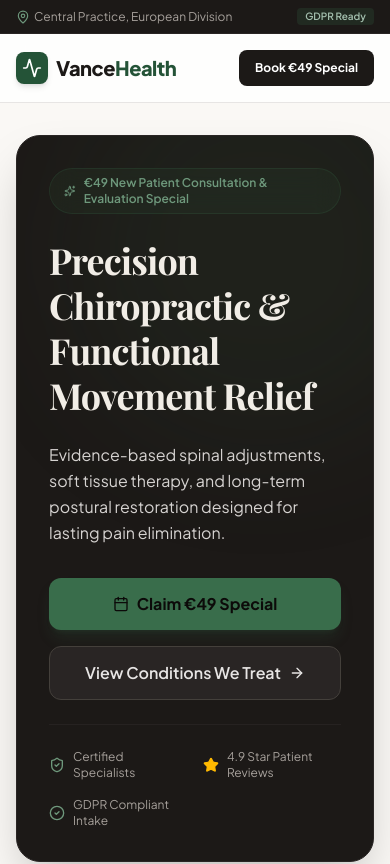
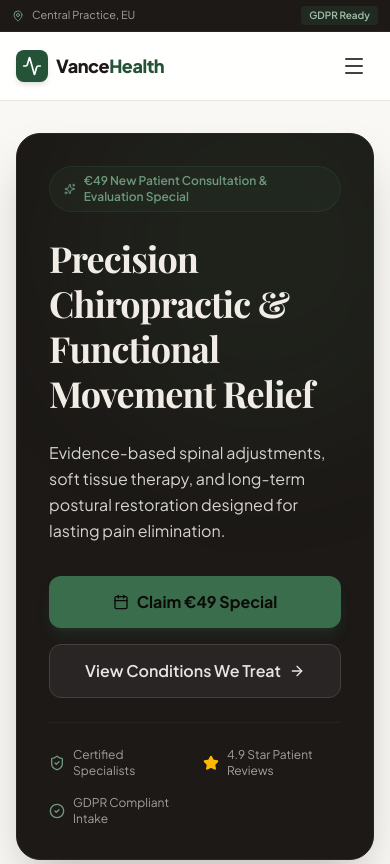
Before and after one commit to drealslick/Chiropractor-web-demo, a React (Vite) app: page / in a window 390 px wide. Shown: the top 864 px of the page. Built offline with nearby package versions, Linux system fonts and the light colour scheme; a web font is replaced by a local one.

Commit message:
Update App.tsx

```diff
--- a/src/App.tsx
+++ b/src/App.tsx
@@ -1,6 +1,6 @@
-import React from 'react';
+import React, { useState } from 'react';
 import { BrowserRouter as Router, Routes, Route, Link } from 'react-router-dom';
-import { Activity, Phone, MapPin } from 'lucide-react';
+import { Activity, Phone, MapPin, Menu, X } from 'lucide-react';
 
 import Home from './pages/Home';
 import Conditions from './pages/Conditions';
@@ -10,30 +10,45 @@ import About from './pages/About';
 import Contact from './pages/Contact';
 
 export default function App() {
+  const [mobileMenuOpen, setMobileMenuOpen] = useState(false);
+
   return (
     <Router>
       <div className="min-h-screen flex flex-col bg-stone-50 text-stone-900 selection:bg-emerald-500 selection:text-white">
-        {/* Top Info Bar */}
-        <div className="bg-stone-900 text-stone-400 text-xs py-2 px-4 border-b border-stone-800">
-          <div className="max-w-7xl mx-auto flex justify-between items-center">
-            <div className="flex items-center gap-4">
-              <span className="flex items-center gap-1"><MapPin className="w-3.5 h-3.5 text-emerald-400" /> Central Practice, European Division</span>
-              <span className="hidden sm:flex items-center gap-1"><Phone className="w-3.5 h-3.5 text-emerald-400" /> Direct Line: +44 20 7946 0912</span>
+        {/* Top Info Bar - Optimized for mobile wrap */}
+        <div className="bg-stone-900 text-stone-400 text-[11px] py-1.5 px-3 border-b border-stone-800">
+          <div className="max-w-7xl mx-auto flex justify-between items-center gap-2">
+            <div className="flex items-center gap-2 truncate">
+              <MapPin className="w-3 h-3 text-emerald-400 shrink-0" />
+              <span className="truncate">Central Practice, EU</span>
             </div>
-            <span className="bg-emerald-500/20 text-emerald-300 font-semibold px-2 py-0.5 rounded text-[10px]">GDPR Ready</span>
+            <div className="flex items-center gap-3 shrink-0">
+              <span className="hidden sm:inline-flex items-center gap-1">
+                <Phone className="w-3 h-3 text-emerald-400" /> +44 20 7946 0912
+              </span>
+              <span className="bg-emerald-500/20 text-emerald-300 font-semibold px-2 py-0.5 rounded text-[10px]">
+                GDPR Ready
+              </span>
+            </div>
           </div>
         </div>
 
         {/* Header Navigation */}
-        <header className="bg-white/80 backdrop-blur-md border-b border-stone-200 sticky top-0 z-50">
-          <div className="max-w-7xl mx-auto px-4 py-4 flex items-center justify-between">
-            <Link to="/" className="flex items-center gap-2 font-extrabold text-xl text-stone-900 tracking-tight">
+        <header className="bg-white/90 backdrop-blur-md border-b border-stone-200 sticky top-0 z-50">
+          <div className="max-w-7xl mx-auto px-4 py-3.5 flex items-center justify-between">
+            {/* Logo */}
+            <Link
+              to="/"
+              className="flex items-center gap-2 font-extrabold text-lg md:text-xl text-stone-900 tracking-tight"
+              onClick={() => setMobileMenuOpen(false)}
+            >
               <div className="w-8 h-8 bg-emerald-600 rounded-lg flex items-center justify-center text-white shadow-md">
                 <Activity className="w-5 h-5" />
               </div>
               <span>Vance<span className="text-emerald-600">Health</span></span>
             </Link>
 
+            {/* Desktop Navigation */}
             <nav className="hidden md:flex gap-8 text-sm font-semibold text-stone-600">
               <Link to="/" className="hover:text-emerald-600 transition">Home</Link>
               <Link to="/conditions" className="hover:text-emerald-600 transition">Conditions</Link>
@@ -42,13 +57,76 @@ export default function App() {
               <Link to="/contact" className="hover:text-emerald-600 transition">Contact</Link>
             </nav>
 
-            <Link
-              to="/first-visit"
-              className="bg-stone-900 hover:bg-emerald-600 text-white text-xs font-bold px-4 py-2.5 rounded-lg transition"
-            >
-              Book €49 Special
-            </Link>
+            {/* Desktop CTA & Mobile Menu Toggle */}
+            <div className="flex items-center gap-2">
+              <Link
+                to="/first-visit"
+                className="hidden sm:inline-block bg-stone-900 hover:bg-emerald-600 text-white text-xs font-bold px-4 py-2.5 rounded-lg transition"
+              >
+                Book €49 Special
+              </Link>
+
+              {/* Mobile Hamburger Button */}
+              <button
+                onClick={() => setMobileMenuOpen(!mobileMenuOpen)}
+                className="md:hidden p-2 text-stone-700 hover:text-stone-900 rounded-lg focus:outline-none"
+                aria-label="Toggle Navigation"
+              >
+                {mobileMenuOpen ? <X className="w-6 h-6" /> : <Menu className="w-6 h-6" />}
+              </button>
+            </div>
           </div>
+
+          {/* Mobile Dropdown Navigation Menu */}
+          {mobileMenuOpen && (
+            <div className="md:hidden bg-white border-b border-stone-200 px-4 pt-2 pb-6 space-y-3 shadow-xl">
+              <Link
+                to="/"
+                onClick={() => setMobileMenuOpen(false)}
+                className="block py-2 text-base font-semibold text-stone-800 hover:text-emerald-600 border-b border-stone-100"
+              >
+                Home
+              </Link>
+              <Link
+                to="/conditions"
+                onClick={() => setMobileMenuOpen(false)}
+                className="block py-2 text-base font-semibold text-stone-800 hover:text-emerald-600 border-b border-stone-100"
+              >
+                Conditions We Treat
+              </Link>
+              <Link
+                to="/first-visit"
+                onClick={() => setMobileMenuOpen(false)}
+                className="block py-2 text-base font-semibold text-stone-800 hover:text-emerald-600 border-b border-stone-100"
+              >
+                First Visit Guide
+              </Link>
+              <Link
+                to="/about"
+                onClick={() => setMobileMenuOpen(false)}
+                className="block py-2 text-base font-semibold text-stone-800 hover:text-emerald-600 border-b border-stone-100"
+              >
+                About the Clinic
+              </Link>
+              <Link
+                to="/contact"
+                onClick={() => setMobileMenuOpen(false)}
+                className="block py-2 text-base font-semibold text-stone-800 hover:text-emerald-600 border-b border-stone-100"
+              >
+                Contact & Location
+              </Link>
+
+              <div className="pt-2">
+                <Link
+                  to="/first-visit"
+                  onClick={() => setMobileMenuOpen(false)}
+                  className="block w-full text-center bg-emerald-600 hover:bg-emerald-500 text-white font-bold py-3 rounded-xl shadow transition"
+                >
+                  Book €49 Special
+                </Link>
+              </div>
+            </div>
+          )}
         </header>
 
         {/* Viewport */}
@@ -64,10 +142,10 @@ export default function App() {
         </main>
 
         {/* Footer */}
-        <footer className="bg-stone-950 text-stone-400 py-12 border-t border-stone-800 text-sm">
-          <div className="max-w-7xl mx-auto px-4 text-center space-y-4">
+        <footer className="bg-stone-950 text-stone-400 py-10 border-t border-stone-800 text-sm">
+          <div className="max-w-7xl mx-auto px-4 text-center space-y-3">
             <p className="font-bold text-stone-200">Vance Health Practice Architecture</p>
-            <p className="text-xs text-stone-500 max-w-md mx-auto">
+            <p className="text-xs text-stone-500 max-w-md mx-auto leading-relaxed">
               Multi-page clinical web application optimized for European local SEO, client data security, and high-conversion onboarding.
             </p>
             <p className="text-xs text-stone-600">© {new Date().getFullYear()} All Rights Reserved.</p>
```
